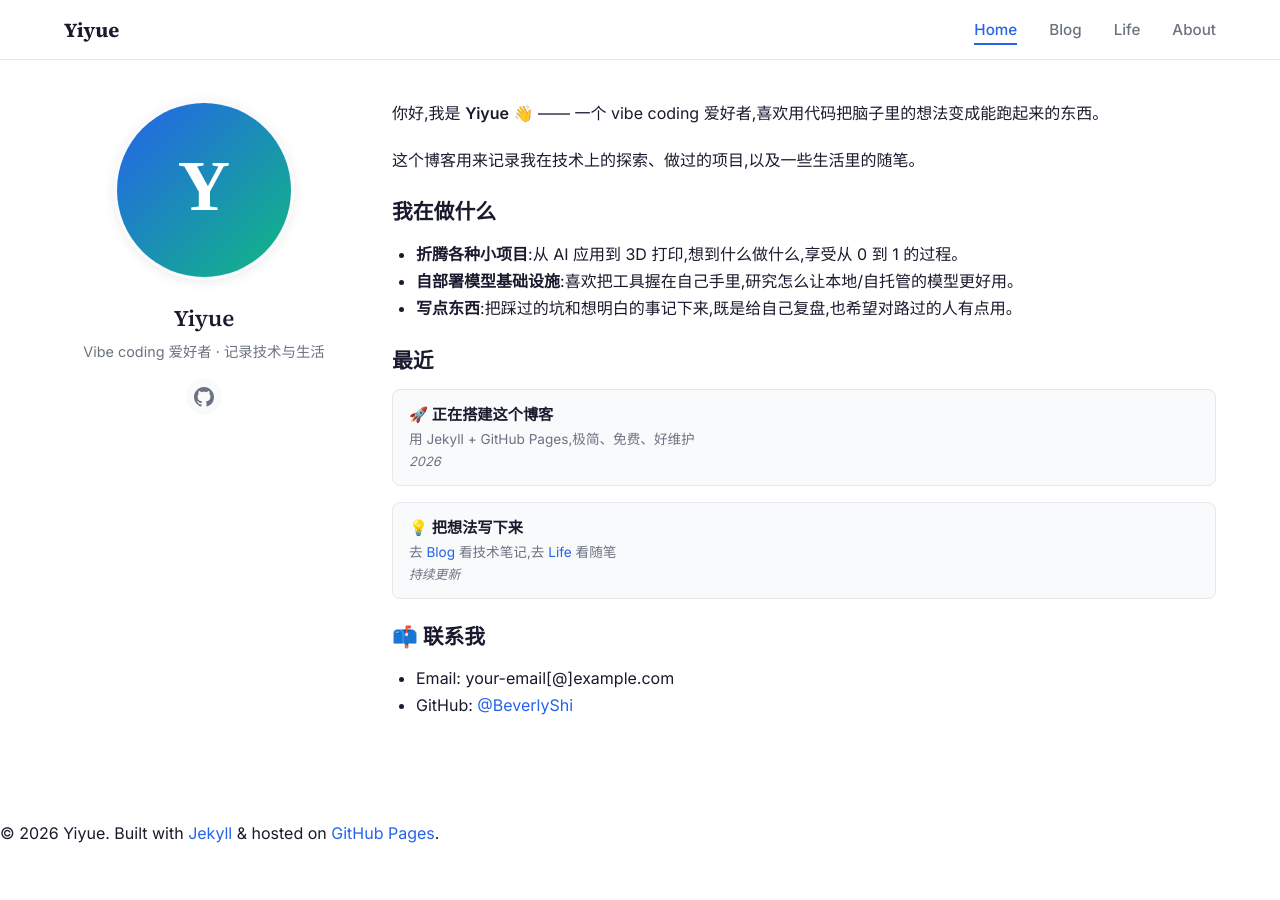
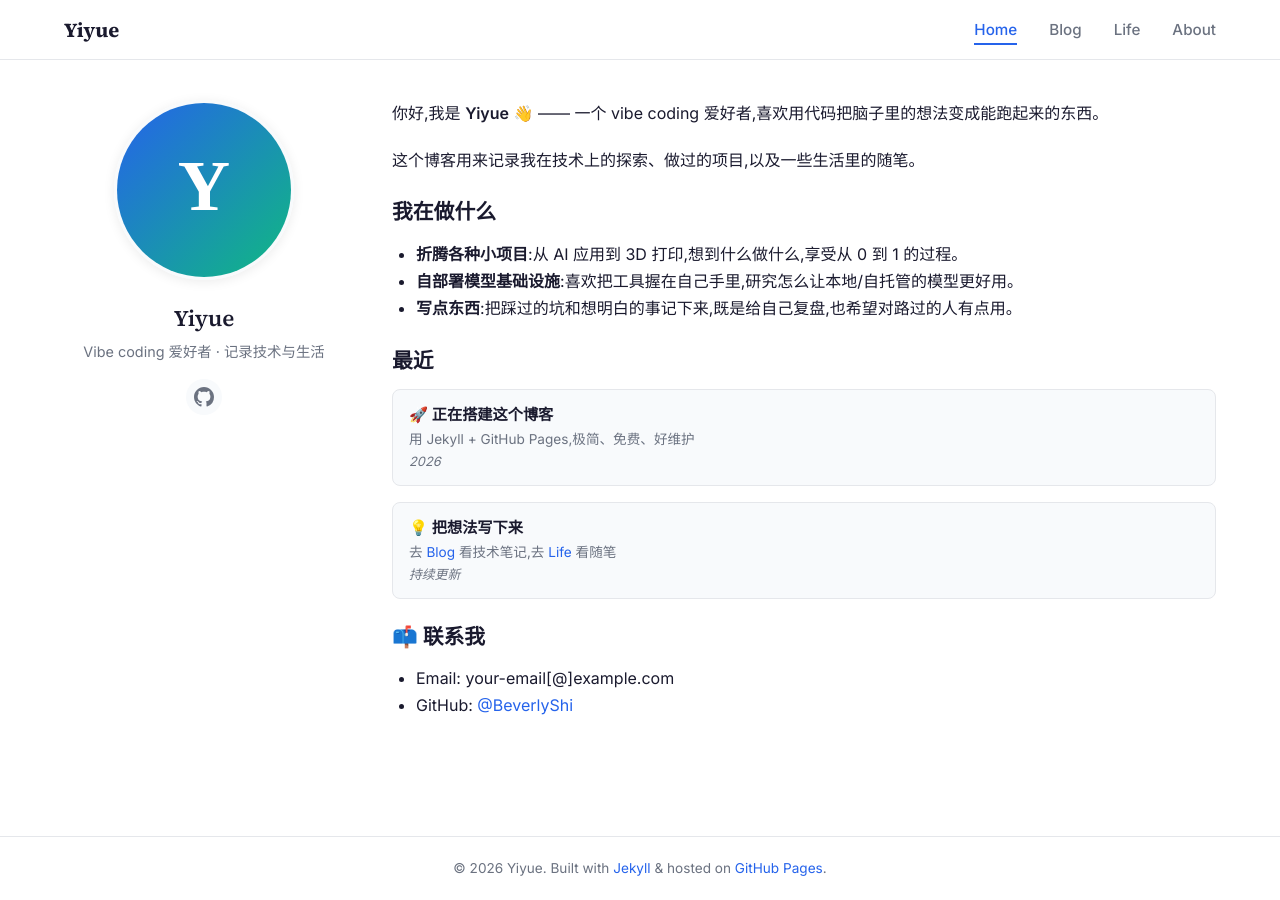
Before and after one commit to BeverlyShi/BeverlyShi.github.io, a Jekyll site: the page built from index.md, in a window 1280 px wide. Built offline with Jekyll 4.4.1, drawn with Linux system fonts in a browser that asks for light colours.

Commit message:
fix: 页脚下方空白块 — 改用 flex 粘性页脚布局
.page-content 原先用 min-height 魔法数字(假设页脚 80px)导致底部撑出
空白;页脚 <p> 的 margin-bottom 也溢出到文档外。改为 body flex 列布局 +
.page-content flex:1,页脚自然贴底、下方零空白。顺带美化页脚(居中/分隔线)。

Co-Authored-By: Claude Opus 4.8 <noreply@anthropic.com>

```diff
--- a/_sass/_base.scss
+++ b/_sass/_base.scss
@@ -17,6 +17,9 @@ body {
   background-color: $color-bg;
   line-height: 1.7;
   padding-top: $nav-height;
+  min-height: 100vh;
+  display: flex;
+  flex-direction: column;
   -webkit-font-smoothing: antialiased;
 }
 
--- a/_sass/_layout.scss
+++ b/_sass/_layout.scss
@@ -1,7 +1,9 @@
 @import "variables";
 
+// Sticky-footer: page content grows to fill the viewport so the footer
+// sits at the bottom without leaving a gap below it.
 .page-content {
-  min-height: calc(100vh - #{$nav-height} - 80px);
+  flex: 1 0 auto;
 }
 
 .page-container,
@@ -26,3 +28,22 @@
   padding-bottom: 0.75rem;
   border-bottom: 2px solid $color-bg-light;
 }
+
+.site-footer {
+  flex-shrink: 0;
+  border-top: 1px solid $color-border;
+  margin-top: 2rem;
+
+  .footer-container {
+    max-width: $max-page-width;
+    margin: 0 auto;
+    padding: 1.25rem 1.5rem;
+    text-align: center;
+
+    p {
+      margin: 0;
+      font-size: 0.85rem;
+      color: $color-text-muted;
+    }
+  }
+}
```
